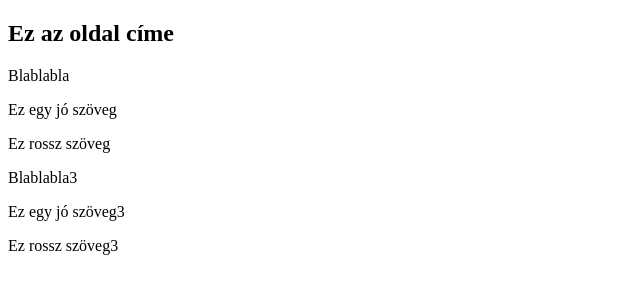
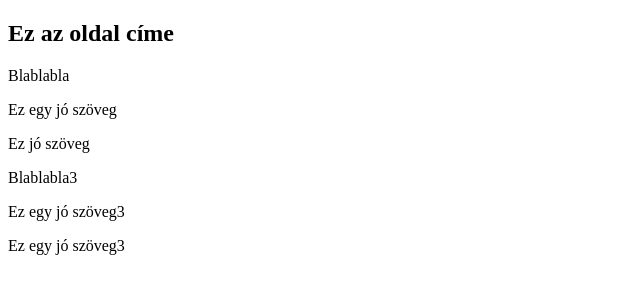
Before and after one commit to kizsi2019/10dproba, a plain HTML site: page index.html in a window 1280 px wide. Shown: the full height of the page, 0-640 px from the left. Drawn offline with Linux system fonts and the light colour scheme.

Commit message:
javítás1

```diff
--- a/index.html
+++ b/index.html
@@ -12,10 +12,10 @@
     <h2>Ez az oldal címe</h2>
     <p>Blablabla</p>
     <p>Ez egy jó szöveg</p>
-    <p>Ez rossz szöveg</p>
+    <p>Ez jó szöveg</p>
     <p>Blablabla3</p>
     <p>Ez egy jó szöveg3</p>
-    <p>Ez rossz szöveg3</p>
+    <p>Ez egy jó szöveg3</p>
 </body>
 
 </html>
```
